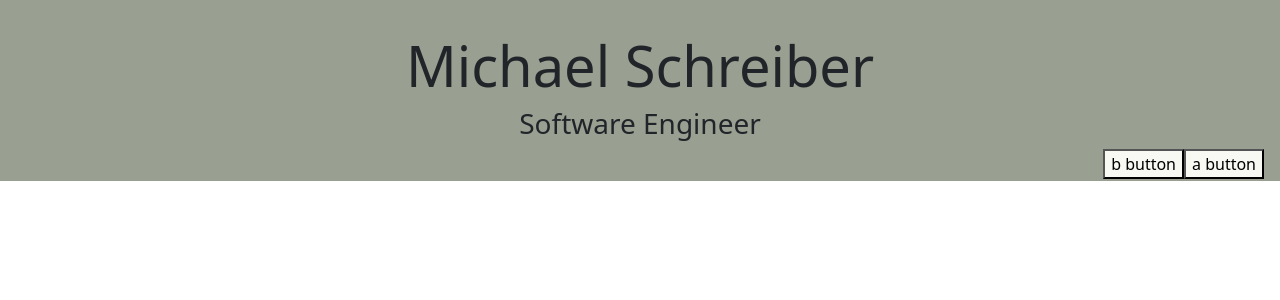
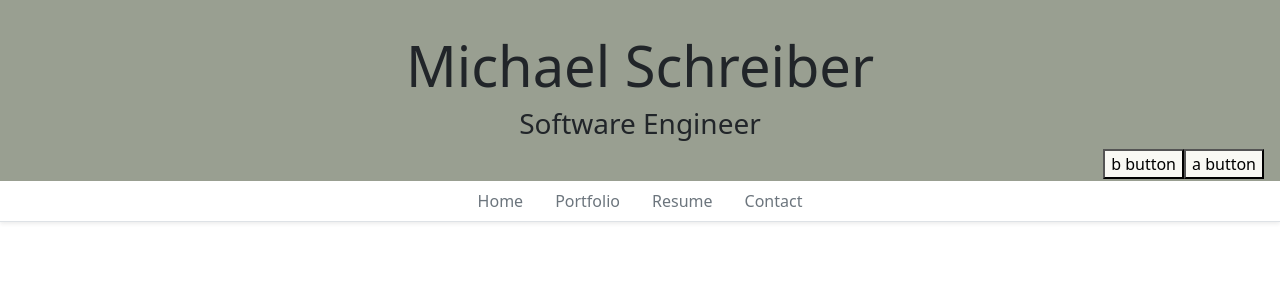
Before and after one commit to UltraLas3r/msPortfolioApplication, an Angular app: page / in a window 1280 px wide. Shown: the top 300 px of the page. Built offline with nearby package versions, Linux system fonts and the light colour scheme.

Commit message:
added navbar element

```diff
--- a/src/app/app.component.css
+++ b/src/app/app.component.css
@@ -0,0 +1,3 @@
+.navBackground{
+    background-color: aquamarine;
+}
--- a/src/app/app.component.html
+++ b/src/app/app.component.html
@@ -1 +1,5 @@
-<app-header></app-header>
+
+<div class="shadow-sm">
+    <app-header></app-header>
+    <app-navbar></app-navbar>
+</div>
--- a/src/app/app.module.ts
+++ b/src/app/app.module.ts
@@ -5,11 +5,13 @@
 import { AppComponent } from './app.component';
 import { BrowserAnimationsModule } from '@angular/platform-browser/animations';
 import { HeaderComponent } from './header/header.component';
+import { NavbarComponent } from './navbar/navbar.component';
 
 @NgModule({
   declarations: [
     AppComponent,
-    HeaderComponent
+    HeaderComponent,
+    NavbarComponent
   ],
   imports: [
     BrowserModule,
--- /dev/null
+++ b/src/app/navbar/navbar.component.html
@@ -0,0 +1,17 @@
+<nav class="navbar-expand-md border-bottom mb-3">
+    <div class="container">
+        <ul class="nav justify-content-center">
+            <li class="nav-item">
+                <a class="nav-link text-secondary">Home</a>
+            </li>
+            <li class="nav-item">
+                <a class="nav-link text-secondary">Portfolio</a>
+            </li>
+            <li class="nav-item">
+                <a class="nav-link text-secondary">Resume</a>
+            </li>
+            <li class="nav-item">
+                <a class="nav-link text-secondary">Contact</a>
+            </li>
+        </ul>
+    </div>
```
Also changed, not shown: src/app/navbar/navbar.component.ts (added, +10 -0 lines), src/app/navbar/navbar.component.css (added).
